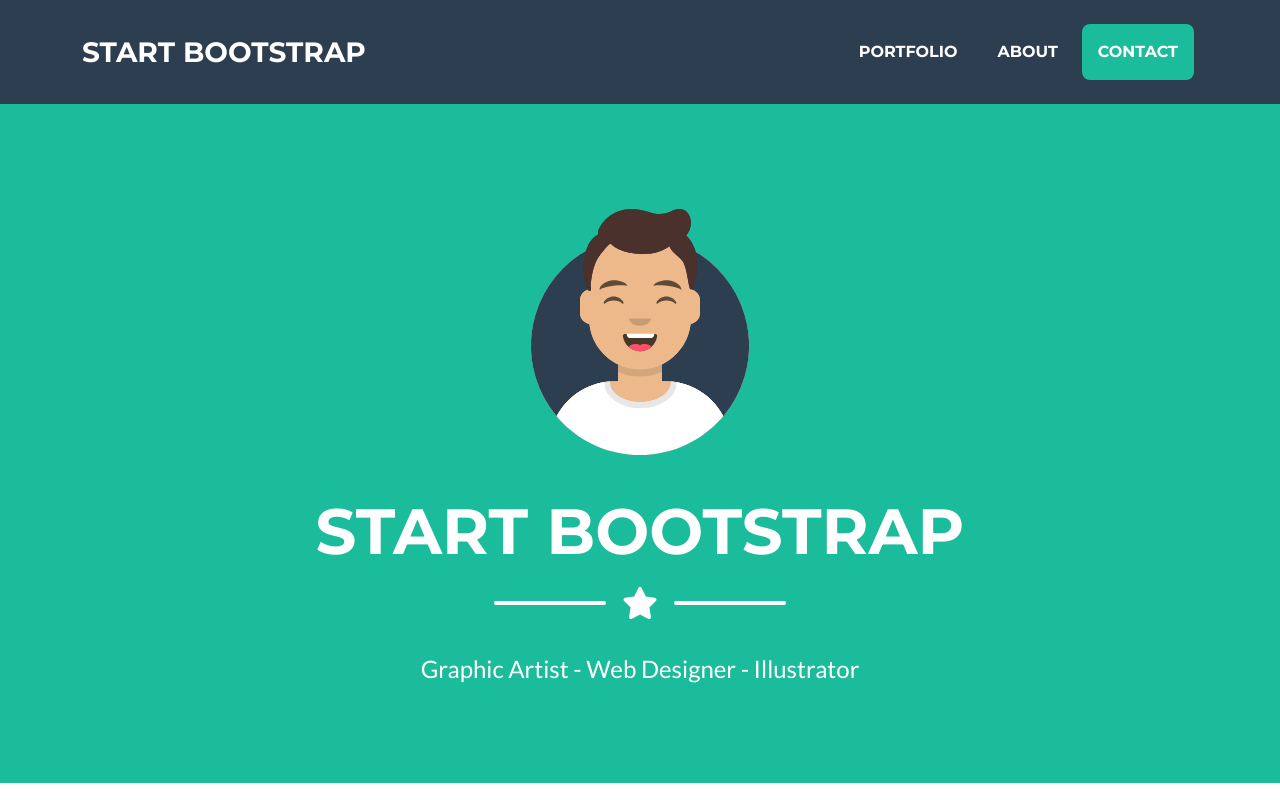
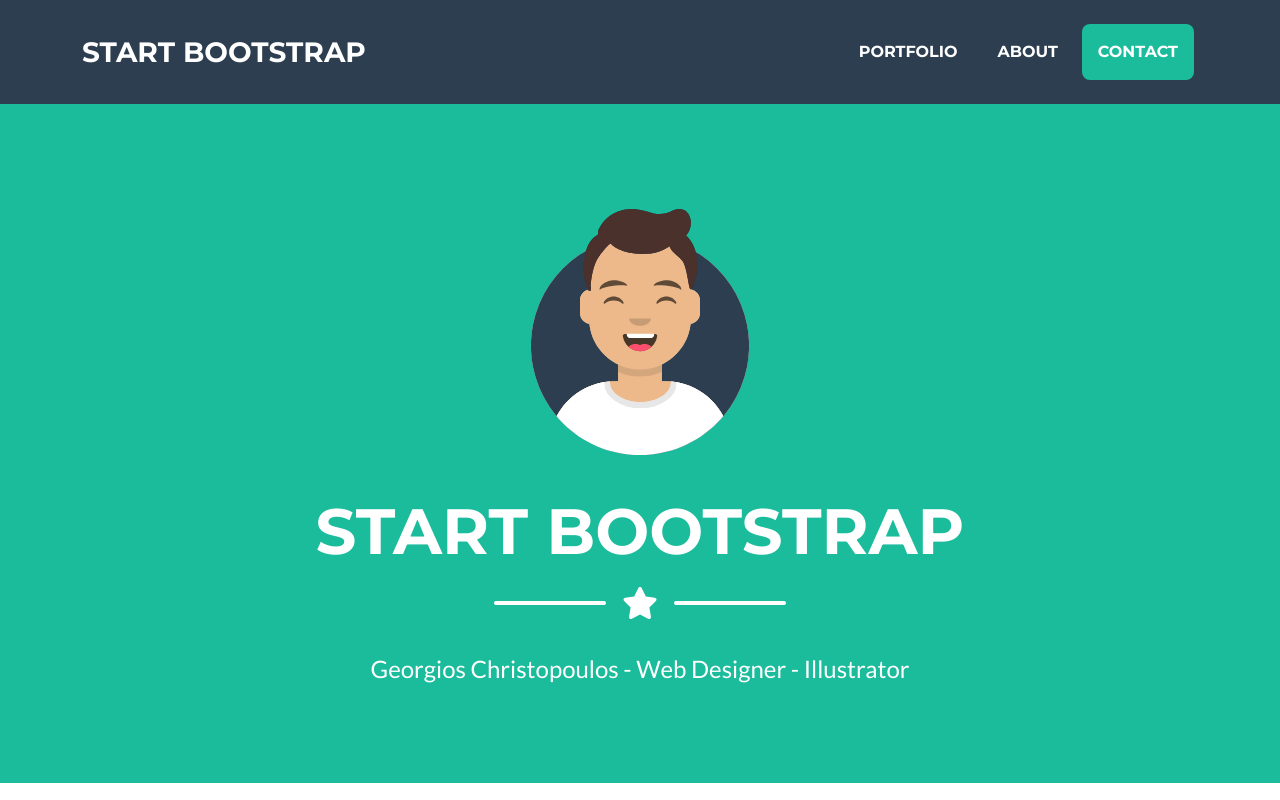
Before and after one commit to Georgechrp/My-Page, a plain HTML site: page index.html in a window 1280 px wide. Shown: the top 800 px of the page. Drawn offline with nearby package versions, Linux system fonts and the light colour scheme.

Commit message:
Update index.html
Update index

```diff
--- a/index.html
+++ b/index.html
@@ -48,7 +48,7 @@
                     <div class="divider-custom-line"></div>
                 </div>
                 <!-- Masthead Subheading-->
-                <p class="masthead-subheading font-weight-light mb-0">Graphic Artist - Web Designer - Illustrator</p>
+                <p class="masthead-subheading font-weight-light mb-0">Georgios Christopoulos - Web Designer - Illustrator</p>
             </div>
         </header>
         <!-- Portfolio Section-->
```
